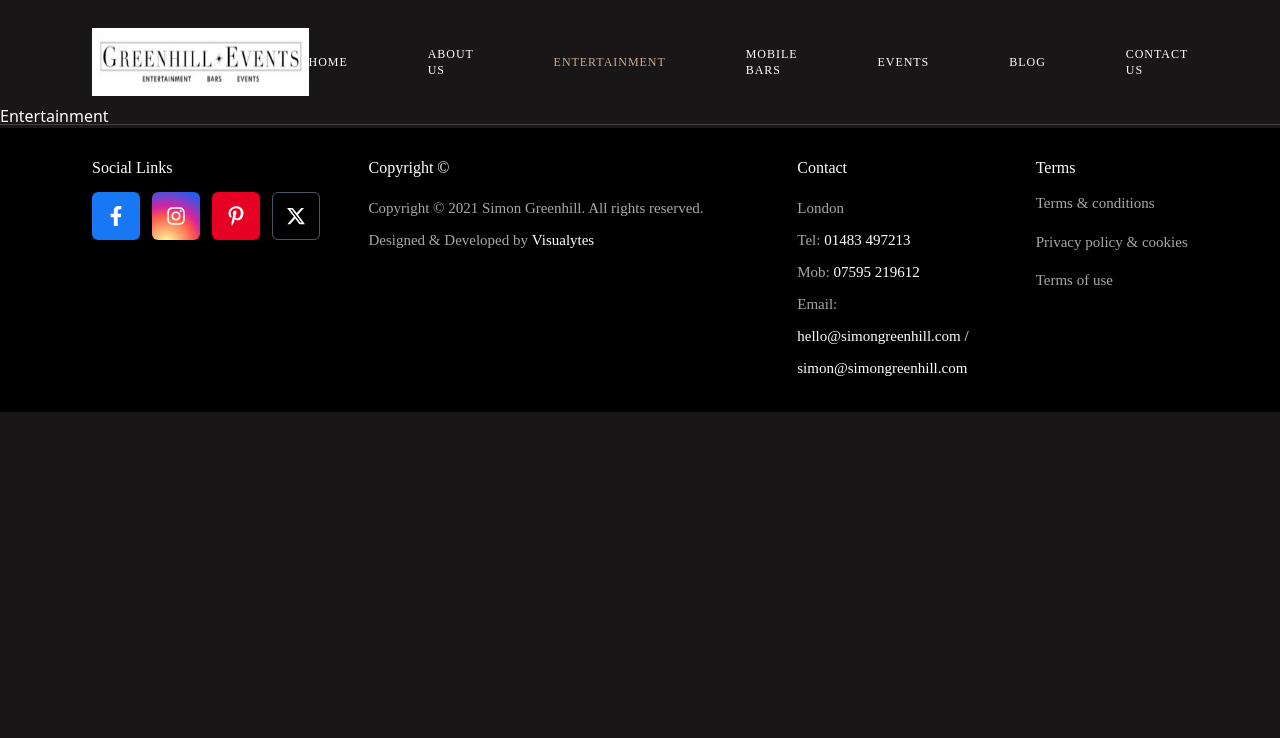
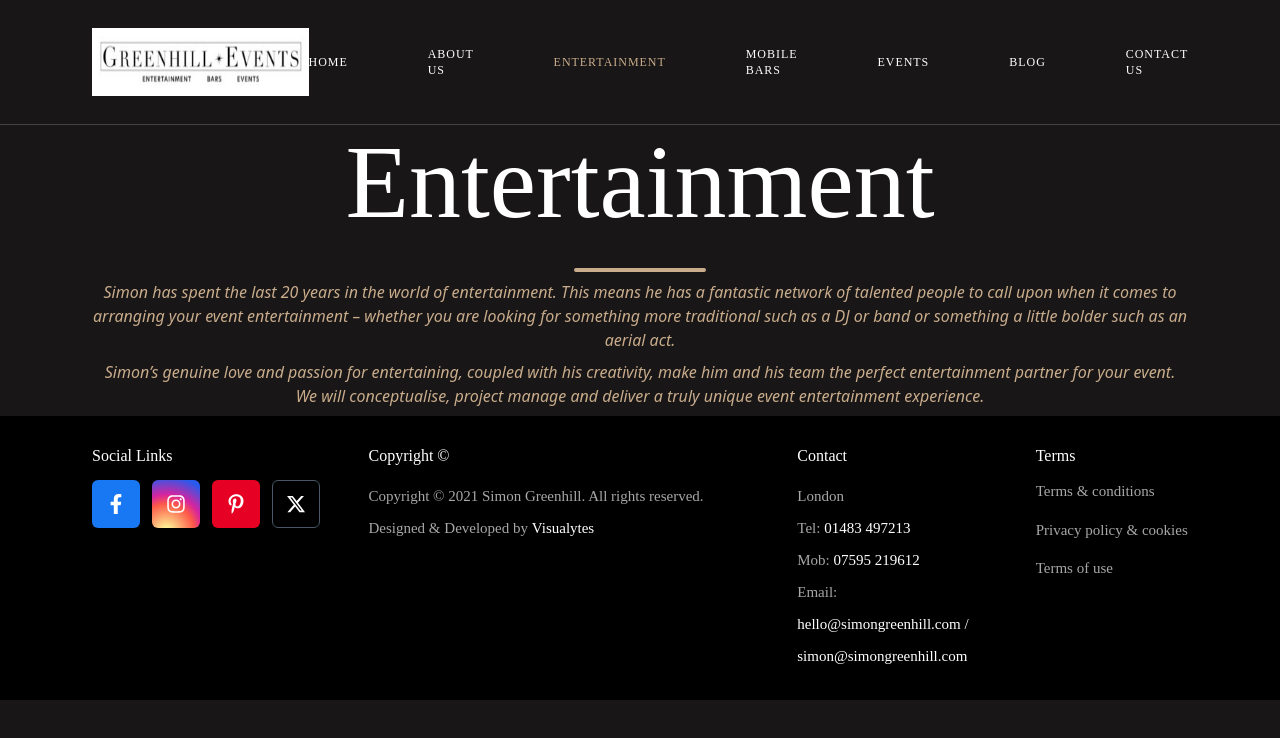
Before and after one commit to Lakshit-Poojari/GreenHill-Events, a Next.js app: page /entertainment in a window 1280 px wide. Shown: the top 738 px of the page. Built offline with nearby package versions, Linux system fonts and the light colour scheme.

Commit message:
Entertainment text

```diff
--- a/app/(pages)/contact-us/page.tsx
+++ b/app/(pages)/contact-us/page.tsx
@@ -17,7 +17,7 @@ const page = () => {
             <SectionHeading title='Contact Us'/>
 
             <div>
-                <p className="text-center font-['Old Standard T'] italic text-[rgba(201,172,140,1)]  mt-10 text-[1.2rem]">
+                <p className="text-center font-['Old Standard T'] italic text-[#C9AC8C]  mt-10 text-[1.2rem]">
                     If you would like to get in touch with us to discuss your requirements for any event that you may be organising, then we will be more than happy to help.
 With many ways to contact us you can choose which ever method suits you best
                 </p>
--- a/app/(pages)/entertainment/page.tsx
+++ b/app/(pages)/entertainment/page.tsx
@@ -1,8 +1,15 @@
+import Text from '@/components/Entertainment/Text'
+import SectionHeading from '@/components/SectionHeading'
 import React from 'react'
 
 const page = () => {
   return (
-    <div className="pt-26">Entertainment</div>
+    <>
+      <div className='mx-16.25 px-6.75 pt-26 text-center'>
+        <SectionHeading title='Entertainment'/>
+        <Text/>
+      </div>
+    </>
   )
 }
 
--- /dev/null
+++ b/components/Entertainment/Text.tsx
@@ -0,0 +1,18 @@
+import React from 'react'
+
+const Text = () => {
+  return (
+    <>
+        <div className="text-center font-['Old Standard T']  italic text-[#C9AC8C]">
+            <p className='my-2'>Simon has spent the last 20 years in the world of entertainment. This means he has a fantastic network of
+                talented people to call upon when it comes to arranging your event entertainment – whether you are looking
+                for something more traditional such as a DJ or band or something a little bolder such as an aerial act.</p>
+            <p className='my-2'>Simon’s genuine love and passion for entertaining, coupled with his creativity, make him and his team the
+                perfect entertainment partner for your event. We will conceptualise, project manage and deliver a truly unique
+                event entertainment experience.</p>
+        </div>
+    </>
+  )
+}
+
+export default Text
```
